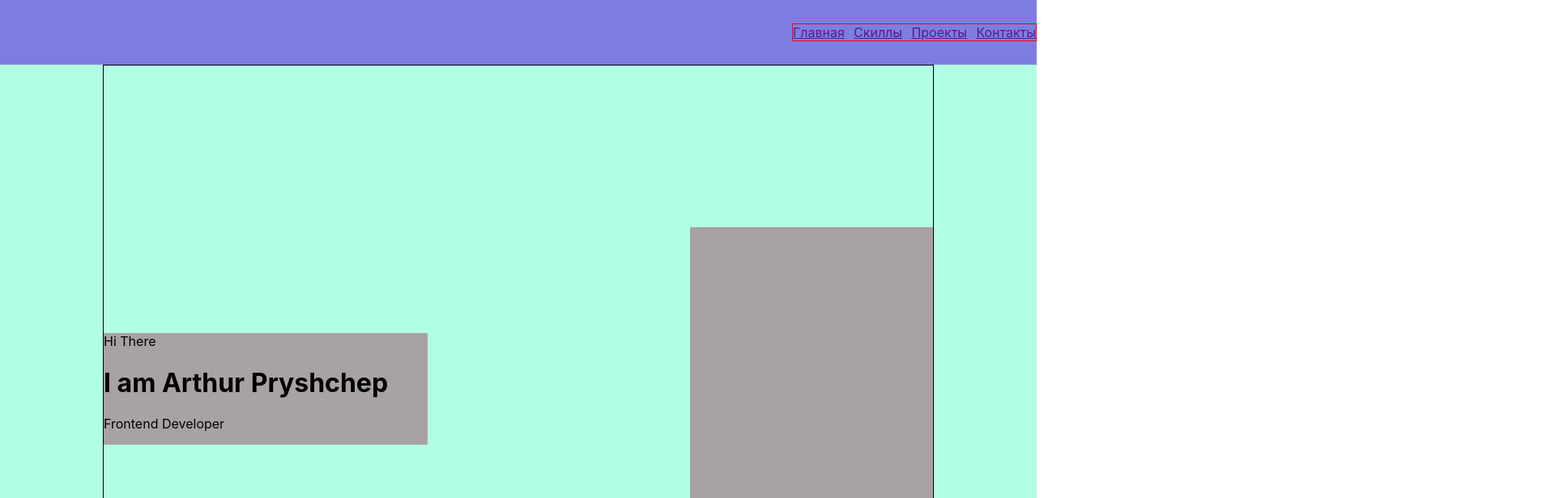
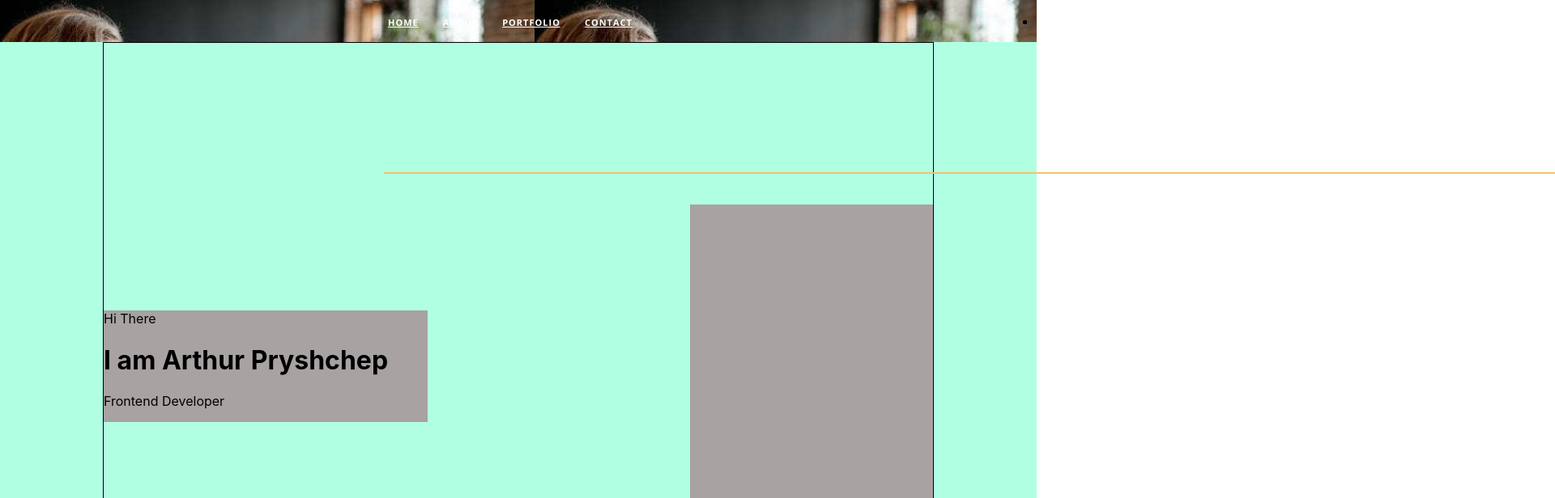
Before and after one commit to Arturp1994/Portfolio, a React (Create React App) app: page / in a window 1280 px wide. Shown: the top 616 px of the page at 81% size, 1920 px wide, since content can reach past the window. Built offline with nearby package versions, Linux system fonts and the light colour scheme.

Commit message:
Portfolio v6

```diff
--- a/public/index.html
+++ b/public/index.html
@@ -15,6 +15,9 @@
       user's mobile device or desktop. See https://developers.google.com/web/fundamentals/web-app-manifest/
     -->
     <link rel="manifest" href="%PUBLIC_URL%/manifest.json" />
+    <link rel="preconnect" href="https://fonts.googleapis.com">
+    <link rel="preconnect" href="https://fonts.gstatic.com" crossorigin>
+    <link href="https://fonts.googleapis.com/css2?family=Open+Sans:ital,wght@0,300;0,400;0,500;0,700;0,800;1,300;1,500;1,600;1,700;1,800&display=swap" rel="stylesheet">
     <!--
       Notice the use of %PUBLIC_URL% in the tags above.
       It will be replaced with the URL of the `public` folder during the build.
--- a/src/App.tsx
+++ b/src/App.tsx
@@ -1,17 +1,19 @@
 import React from 'react';
 import './App.css';
-import Header from "./header/Header";
 import Main from "./main/Main";
 import Skills from "./skills/Skills";
 import Projects from "./projects/Projects";
 import Remote from "./remote/Remote";
 import Contacts from "./contacts/Contacts";
 import Footer from "./footer/Footer";
+import Navbar from "./nav/Nav";
 
 function App() {
     return (
         <div className="App">
-            <Header/>
+            <Navbar/>
+
+
             <Main/>
             <Skills/>
             <Projects/>
--- a/src/nav/Nav.module.css
+++ /dev/null
@@ -1,7 +0,0 @@
-.nav{
-    border: 1px solid red;
-    width: 300px;
-    display: flex;
-    justify-content: space-between;
-
-}
--- /dev/null
+++ b/src/nav/Nav.module.scss
@@ -0,0 +1,44 @@
+.nav{
+
+  .container{
+    .navbar_collapse{
+      display: flex;
+      justify-content: space-between;
+    }
+    .navbar_nav{
+      justify-content: space-between;
+      display: flex;
+      list-style-type: none;
+      .nav_item {
+
+        .nav_link{
+          color: #fff;
+          font-size: 11px;
+          letter-spacing: 1px;
+          font-weight: 600;
+          padding: 20px 0;
+          font-family: 'Open Sans', sans-serif;
+          margin: 0 25px 0 5px;
+          position: relative;
+          text-transform: uppercase;
+        }
+      }
+    }
+    .social_media_nav{
+
+      display: flex;
+
+    }
+  }
+}
+
+.nav_item::before{
+  position: absolute;
+  content: '';
+  width: 100%;
+  height: 2px;
+  background: #f3c26b;
+  bottom: 585px;
+
+
+}
--- a/src/nav/Nav.tsx
+++ b/src/nav/Nav.tsx
@@ -1,15 +1,59 @@
 import React from 'react';
-import style from './Nav.module.css'
+import style from './Nav.module.scss'
+import image from './../assets/image/photo.jpeg'
 
-function Nav() {
+function Navbar() {
     return (
-        <div className={style.nav}>
-            <a href=''>Главная</a>
-            <a href=''>Скиллы</a>
-            <a href=''>Проекты</a>
-            <a href=''>Контакты</a>
-        </div>
+        <nav className={style.nav}>
+            <div className={style.container} style={{backgroundImage: `url(${image})`}}>
+                {/*Button Menu*/}
+                {/* List link*/}
+                <div className={style.navbar_collapse}>
+                    <div className={style.logo}></div>
+                    <ul className={style.navbar_nav}>
+                        <li className={style.nav_item}>
+                            <a className={style.nav_link} href=''>
+                                HOME
+                            </a>
+                        </li>
+                        <li className={style.nav_item}>
+                            <a className={style.nav_link} href=''>
+                                ABOUT
+                            </a>
+                        </li>
+                        <li className={style.nav_item}>
+                            <a className={style.nav_link} href=''>
+                                PORTFOLIO
+                            </a>
+                        </li>
+                        <li className={style.nav_item}>
+                            <a className={style.nav_link} href=''>
+                                CONTACT
+                            </a>
+                        </li>
+                    </ul>
+                    <ul className={style.social_media_nav}>
+                        <li>
+                            <a className={style.facebook} href=''>
+
+                            </a>
+                        </li>
+                        <li>
+                            <a className={style.lincedIn} href=''>
+
+                            </a>
+                        </li>
+                        <li>
+                            <a className={style.gitHub} href=''>
+
+                            </a>
+                        </li>
+
+                    </ul>
+                </div>
+            </div>
+        </nav>
     );
 }
 
-export default Nav;
+export default Navbar;
```
Also changed, not shown: package.json (+6 -1 lines), src/assets/image/photo.jpeg (added).
